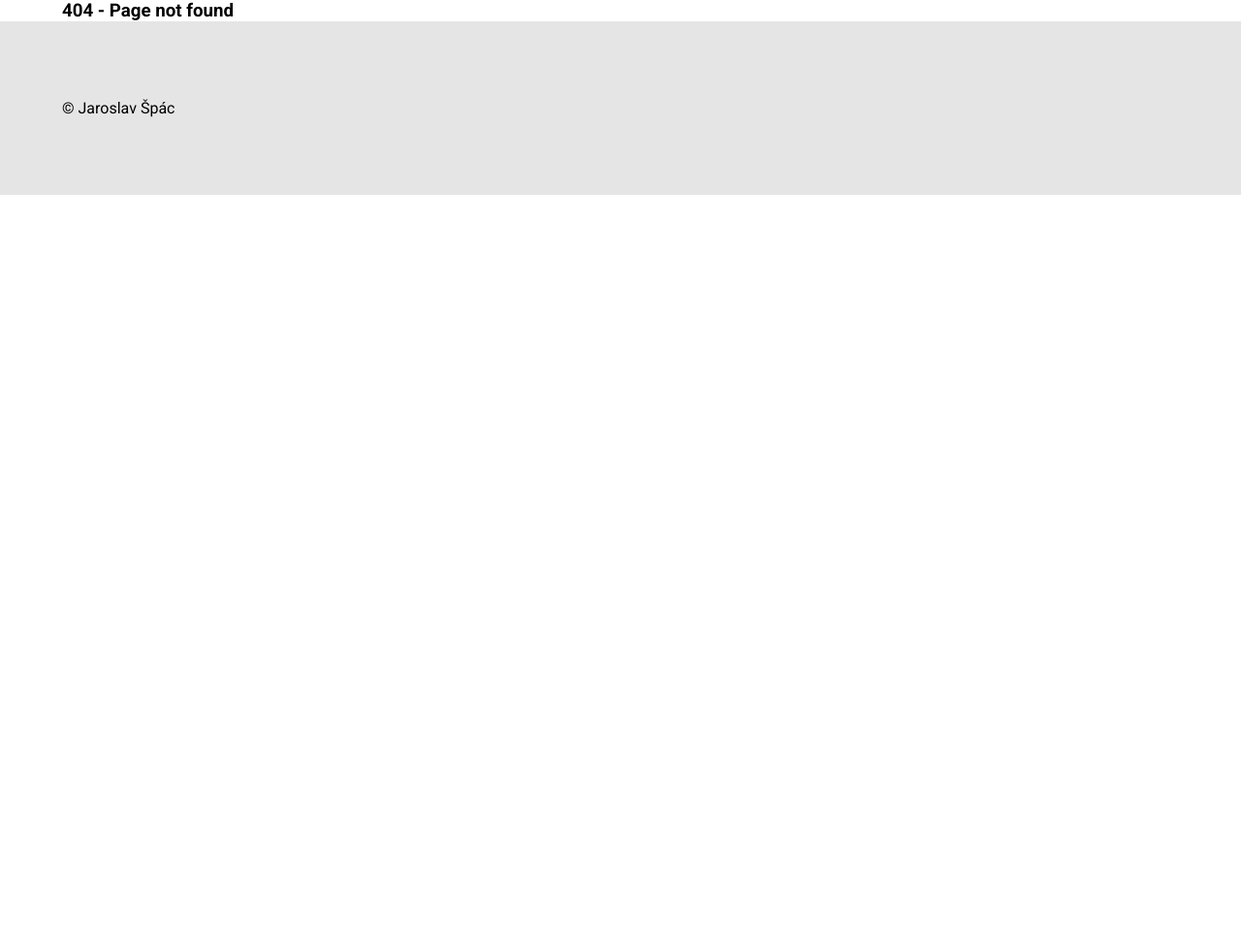
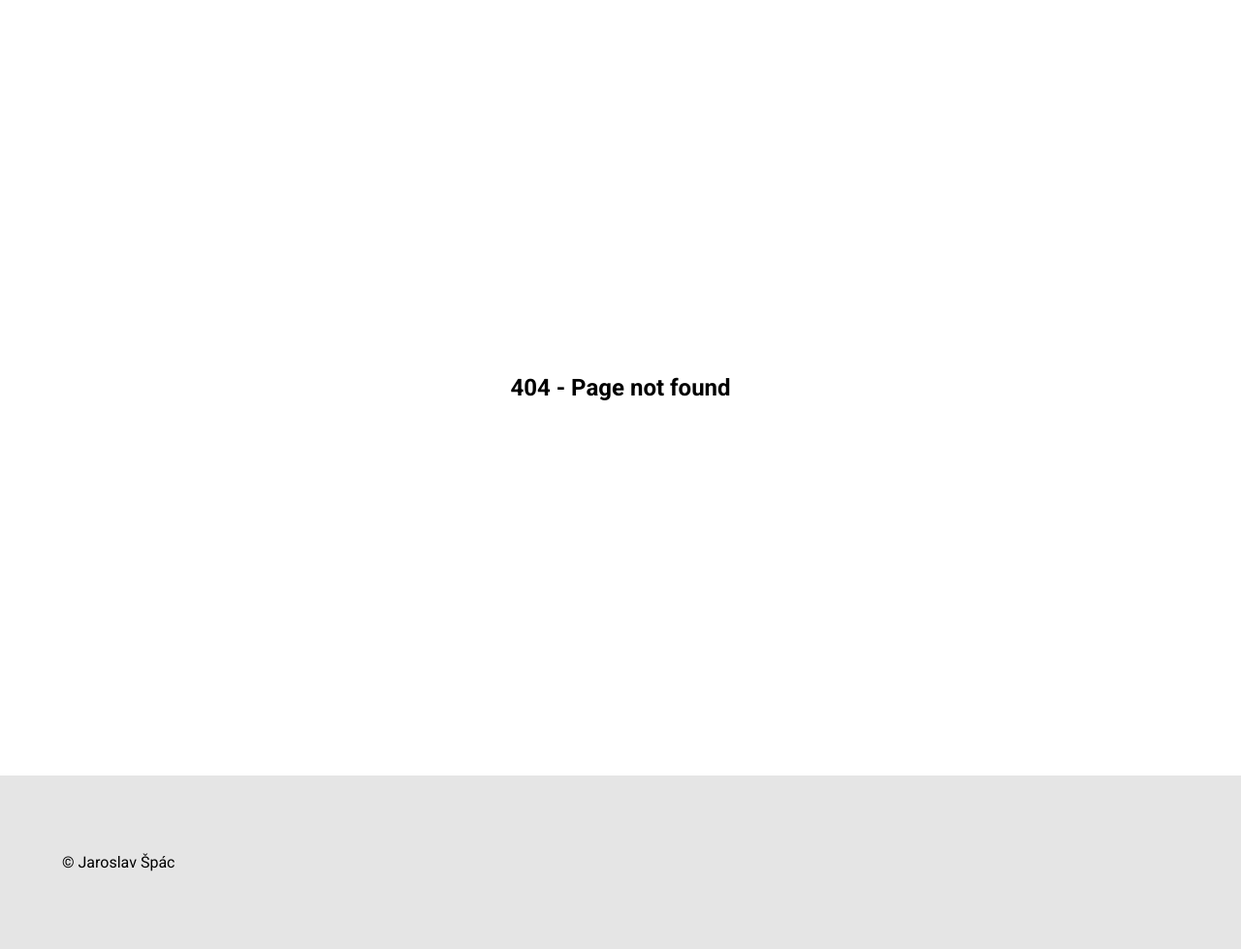
Before and after one commit to spacjar/Simple-Blog-Application-PHP-MVC-, a PHP site: page /public/index.php in a window 1280 px wide. Shown: the part 75-1054 px from the top of the page at 97% size. Before the commit the page ends 276 px from the top, so only its background shows below. Run offline with PHP 8.4, Linux system fonts and the light colour scheme; a stand-in replaces the project's code that opens the database connection; some libraries are stand-ins or nearby versions.

Commit message:
feat: error page

```diff
--- a/public/static/css/main.css
+++ b/public/static/css/main.css
@@ -10,6 +10,9 @@
 @import "./components/_forms.css";
 @import "./components/_tables.css";
 @import "./components/_pagination.css";
+
+/* Pages */
+@import "./pages/error.css";
 
 * {
   box-sizing: border-box;
--- /dev/null
+++ b/public/static/css/pages/error.css
@@ -0,0 +1,12 @@
+.error {
+    height: 100%;
+}
+
+.error__content {
+    display: flex;
+    flex-direction: column;
+    justify-content: center;
+    align-items: center;
+    height: inherit;
+    min-height: 100vh;
+}
--- a/src/views/_error.php
+++ b/src/views/_error.php
@@ -1,5 +1,7 @@
-<div class="container">
-   <h3>
-      <?php echo $exception->getCode() ?> - <?php echo $exception->getMessage() ?>
-   </h3>
-</div>
+<section class="error">
+   <div class="container error__content">
+      <h1>
+         <?php echo $exception->getCode() ?> - <?php echo $exception->getMessage() ?>
+      </h1>
+   </div>
+</section>
```
